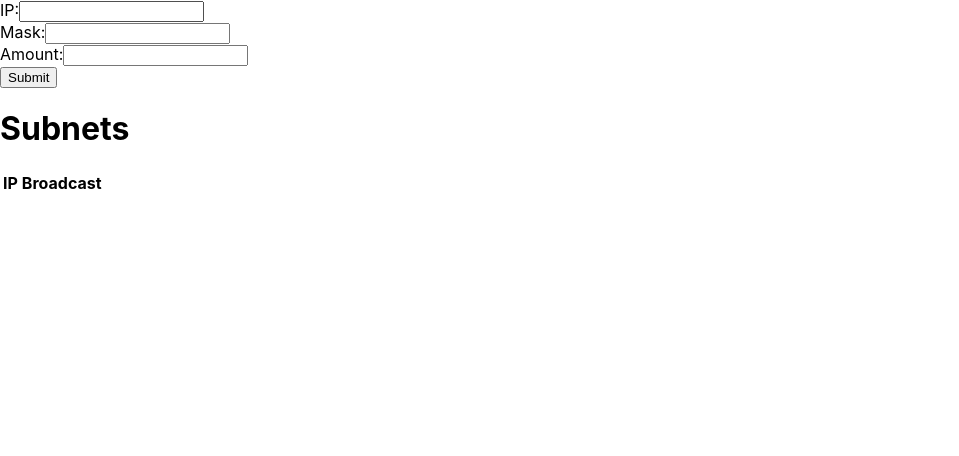
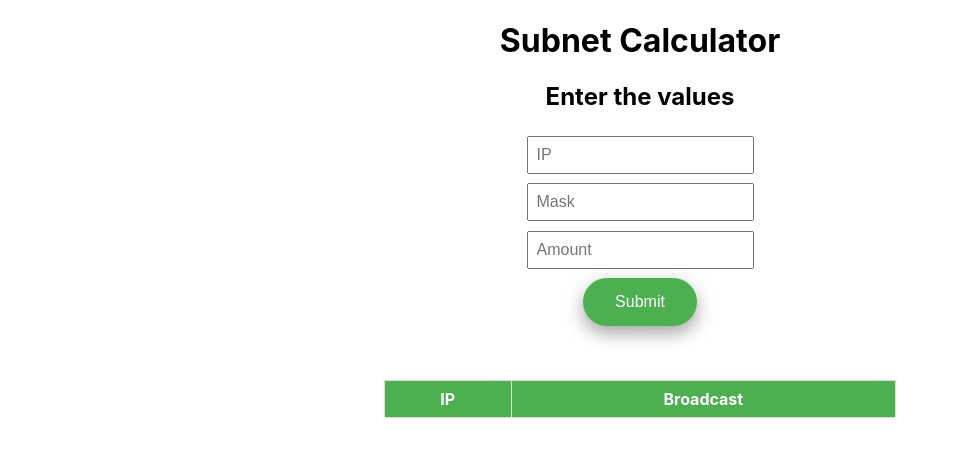
Before and after one commit to DanielAuerX/BS-Netzwerke, a React (Create React App) app in the folder networkPlan_Frontend/: page /form in a window 1280 px wide. Shown: the top 456 px of the page, without its empty margins (0-959 px from the left). Built offline with nearby package versions, Linux system fonts and the light colour scheme.

Commit message:
FANCY NEW CALCULATOR DESIGN ALTERT!!!!!

```diff
--- a/networkPlan_Frontend/src/App.css
+++ b/networkPlan_Frontend/src/App.css
@@ -75,6 +75,31 @@
   transform: scale(1.1); /* Scale up the button on hover */
 }
 
+.input-text {
+  padding: 0.5rem;
+  font-size: 1rem;
+  margin: 0.3rem 0rem
+}
+
+.calculator-table {
+  text-align: center;
+  margin: 50px auto 0;
+  background-color: #f2f2f2; /* Light gray background */
+  border: 1px solid #ccc; /* Gray border */
+  border-collapse: collapse; /* Remove cell spacing */
+  width: 40%; /* Set table width */
+}
+th, td {
+  border: 1px solid #ddd; /* Light gray cell borders */
+  padding: 8px; /* Add some padding to cells */
+  text-align: center; /* Center the text in cells */
+}
+
+th {
+  background-color: #4CAF50; /* Green background for header cells */
+  color: white; /* White text for header cells */
+}
+
 
 @keyframes App-logo-spin {
   from {
--- a/networkPlan_Frontend/src/components/SubmitForm.tsx
+++ b/networkPlan_Frontend/src/components/SubmitForm.tsx
@@ -34,39 +34,48 @@ function App() {
     };
 
     return (
-        <div>
+        <div className="App">
+            <h1>Subnet Calculator</h1>
+            <h2>Enter the values</h2>
             <form onSubmit={handleSubmit}>
                 <label>
-                    IP:
                     <input
                         type="text"value={ip}
                         onChange={(e) => setIp(e.target.value)}
+                        className="input-text"
+                        placeholder="IP"
                     />
                 </label>
                 <br />
                 <label>
-                    Mask:
                     <input
                         type="text"
                         value={mask}
                         onChange={(e) => setMask(e.target.value)}
+                        className="input-text"
+                        placeholder="Mask"
                     />
                 </label>
                 <br />
                 <label>
-                    Amount:
                     <input
                         type="text"
                         value={amount}
                         onChange={(e) => setAmount(e.target.value)}
+                        className="input-text"
+                        placeholder="Amount"
                     />
                 </label>
                 <br />
-                <button type="submit">Submit</button>
+                <button
+                    type="submit"
+                    className="fancy-button"
+                >Submit</button>
             </form>
             {error && <div style={{color: "red"}}>{error}</div>}
-            <h1>Subnets</h1>
-            <table>
+
+
+            <table className="calculator-table">
                 <thead>
                 <tr>
                     <th>IP</th>
```
